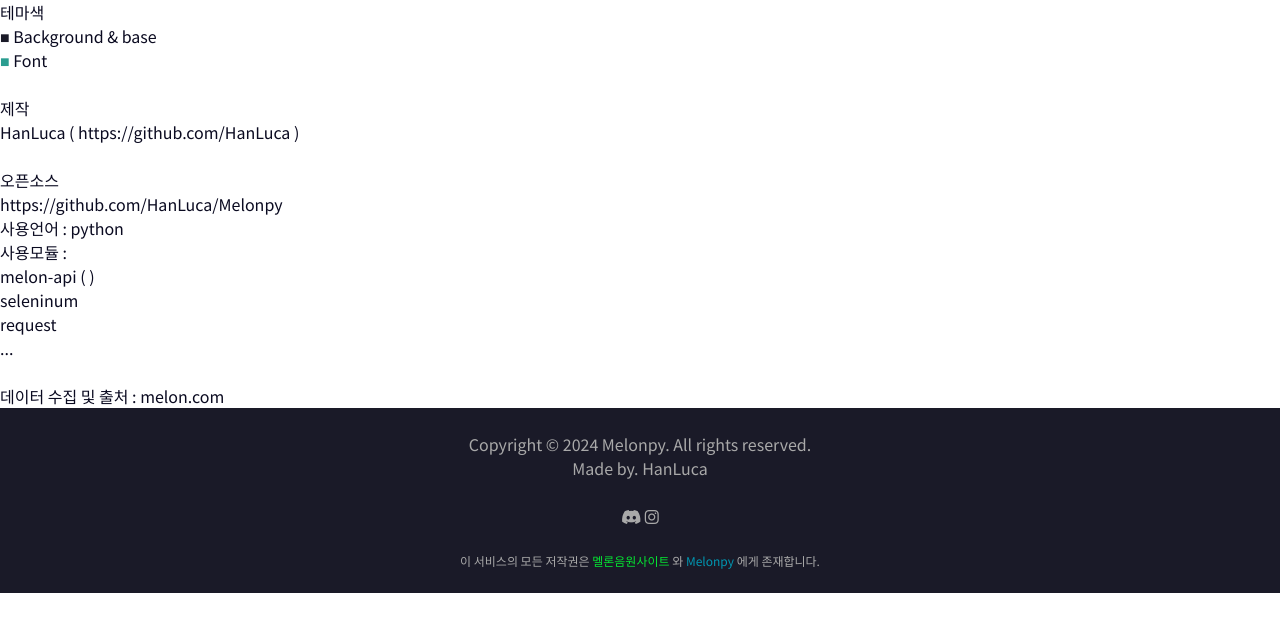
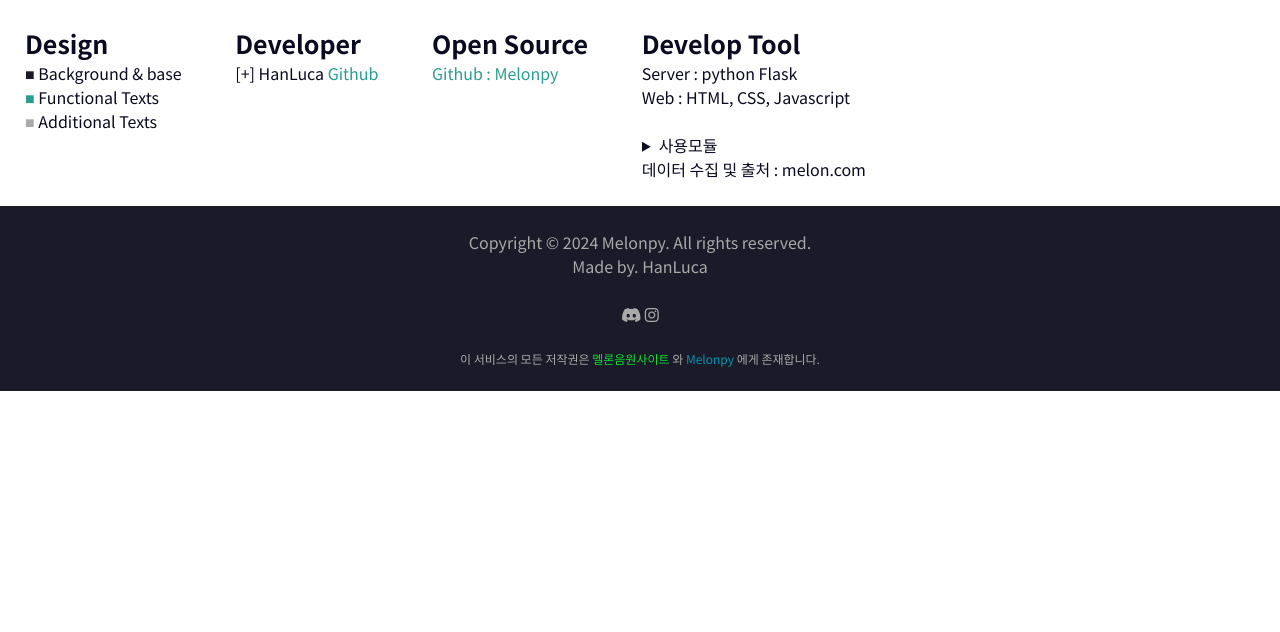
Before and after one commit to HanLuca/Melonpy, a Python web app: template templates/main_page/main_page__about.html in a window 1280 px wide. Shown: the part 56-688 px from the top of the page. Run offline with Jinja, Linux system fonts and the light colour scheme; the template is opened without the code that fills it, so the values that code supplies are empty; some libraries are stand-ins or nearby versions.

Commit message:
✅ Update About Page ( 1 )

```diff
--- a/main_page.py
+++ b/main_page.py
@@ -25,6 +25,7 @@
 		'main_page__about.html',
 		title='Melonpy : About',
 		backMode="musicPage.musicPage__Top100",
+		usedModulFile = open("requirements.txt", "r").read().replace("\n", "<br>")
 	)
 
 @main_page.route('/setting/<setting>')
--- a/templates/main_page/main_page__about.html
+++ b/templates/main_page/main_page__about.html
@@ -1,28 +1,50 @@
 <link rel="stylesheet" href="{{ url_for('static', filename='total.css') }}">
+
+<style>
+    .aboutBox {
+        margin: 25px;
+        display: inline-block;
+        overflow: hidden;
+        vertical-align: top;
+    }
+
+    .aboutTitle {
+        font-size: 25px;
+        font-weight: bold;
+    }
+
+</style>
 
 {% extends 'layout.html' %}
 
 {% block content %}
-    <div>
-        테마색<br>
+    <div class="aboutBox">
+        <span class="aboutTitle">Design</span><br>
         <span style="color: var(--primary);">■</span> Background & base<br>
-        <span style="color: var(--chart-1)">■</span> Font
-    </div><br>
-    <div>
-        제작<br>
-        HanLuca ( https://github.com/HanLuca )
-    </div><br>
-    <div>
-        오픈소스<br>
-        https://github.com/HanLuca/Melonpy
+        <span style="color: var(--chart-1)">■</span> Functional Texts<br>
+        <span style="color: darkgray;">■</span> Additional Texts
     </div>
-    <div>
-        사용언어 : python<br>
-        사용모듈 : <br>
-        melon-api (  ) <br>
-        seleninum <br>
-        request <br>
-        ... <br><br>
+
+    <div class="aboutBox">
+        <span class="aboutTitle">Developer</span><br>
+        [+] HanLuca
+        <a href="https://github.com/HanLuca">Github</a>
+    </div>
+
+    <div class="aboutBox">
+        <span class="aboutTitle">Open Source</span><br>
+        <a href="https://github.com/HanLuca/Melonpy">Github : Melonpy</a>
+    </div>
+
+    <div class="aboutBox">
+        <span class="aboutTitle">Develop Tool</span><br>
+        Server : python Flask<br>
+        Web : HTML, CSS, Javascript<br>
+        <br>
+        <details>
+            <summary>사용모듈</summary>
+            <code title="requirements.txt">{{ usedModulFile | safe }}</code>
+        </details>
 
         데이터 수집 및 출처 : melon.com
     </div>
```
Also changed, not shown: pyproject.toml (deleted, +0 -19 lines), templates/main_page/main_page__home.html (+0 -8 lines), templates/main_page/main_page__setting.html (+6 -1 lines), templates/music_page/music_page__lyric.html (+0 -8 lines), 2 other files.
